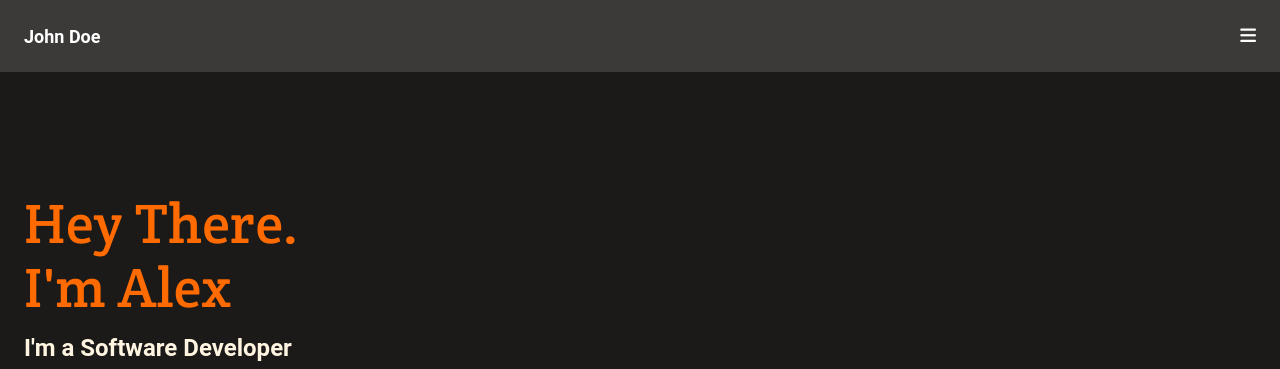
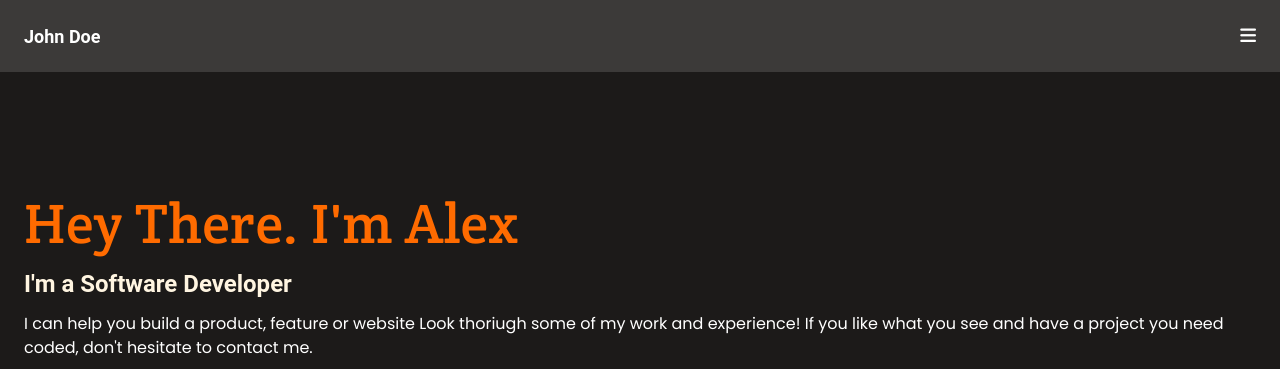
Before and after one commit to wajahatalli/Portfolio, a website: page index.html in a window 1280 px wide. Shown: the top 369 px of the page. Drawn offline with Linux system fonts and the light colour scheme.

```diff
--- a/index.html
+++ b/index.html
@@ -22,8 +22,7 @@
         <main class="main-sec">
             <section class="headline-sec">
                 <div class="headline">
-                    <h1 class="headline-01">Hey There.</h1>
-                    <h2 class="headline-02">I'm Alex</h2>
+                    <h1 class="headline-01">Hey There. I'm Alex</h1>
                 </div>
                 <p class="headline-text-01">I'm a Software Developer</p>
                 <p class="desc">
```
